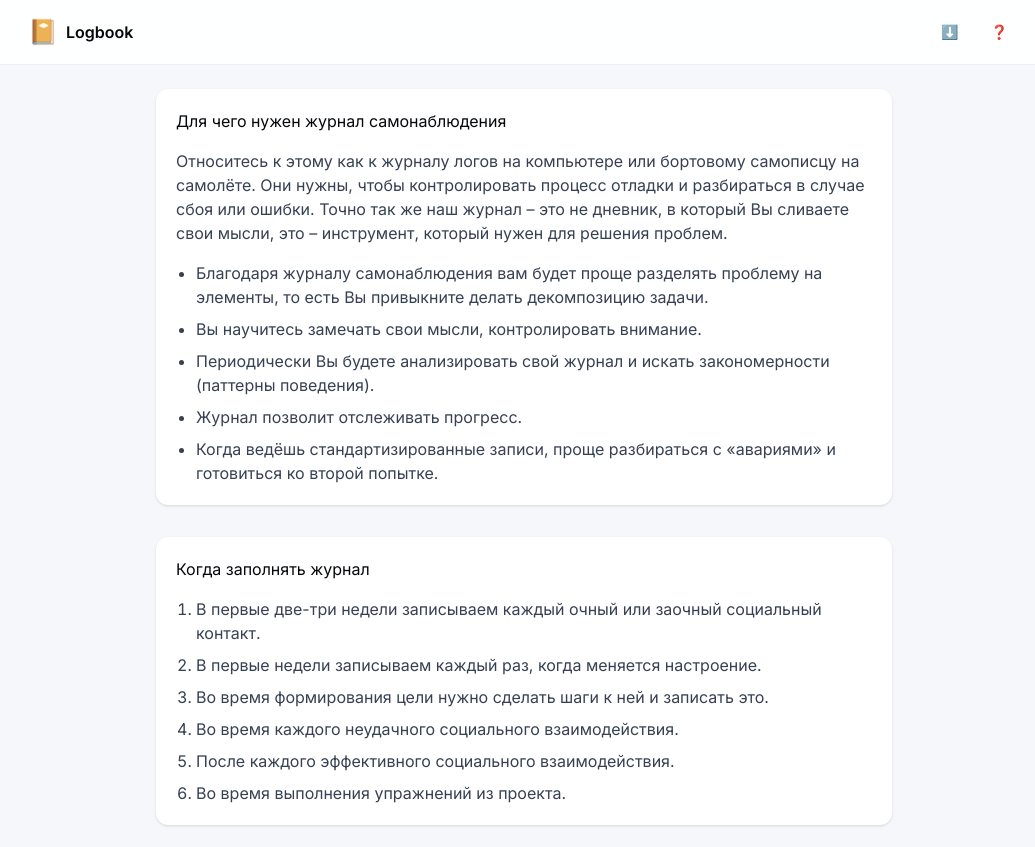
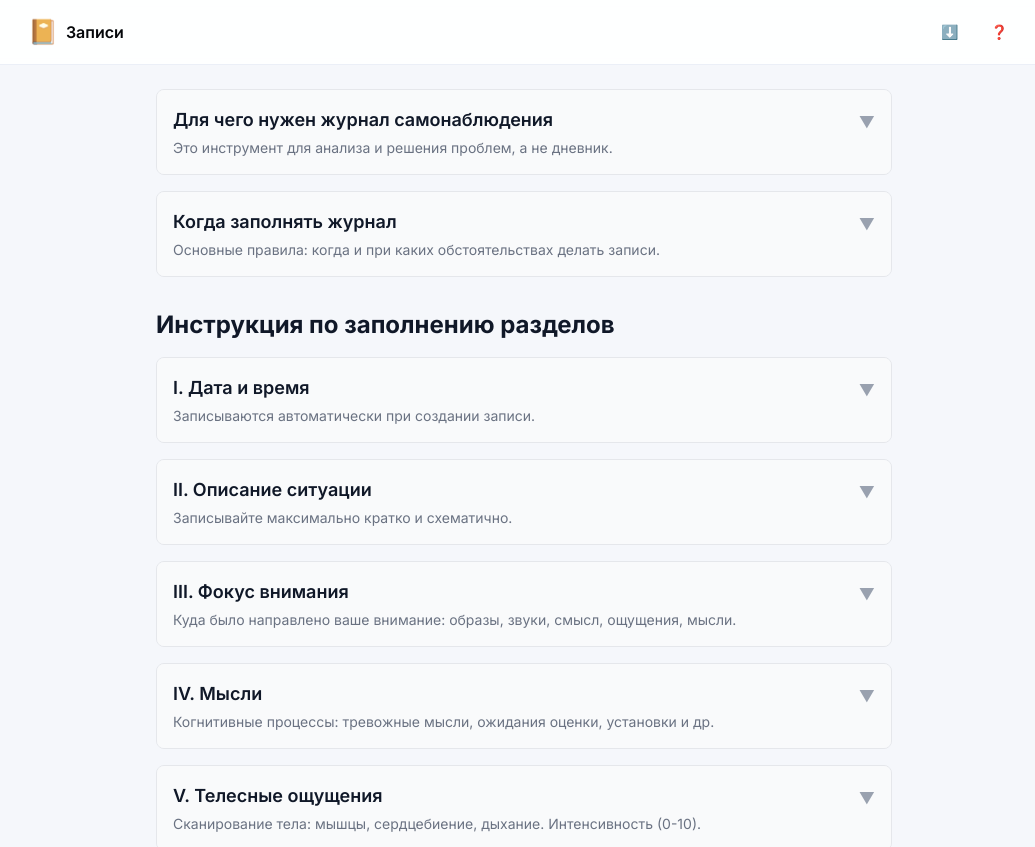
Before and after one commit to ayratzarip/logbook, a Next.js app: page /instructions in a window 1280 px wide. Shown: the top 847 px of the page, without its empty margins (116-1151 px from the left). Built offline with nearby package versions, Linux system fonts and the light colour scheme.

Commit message:
Изменил дизайн инструкции и кнопки добавить

```diff
--- a/app/instructions/page.tsx
+++ b/app/instructions/page.tsx
@@ -1,7 +1,6 @@
 'use client';
 
 import { Header } from '@/components/layout/Header';
-import { Card, CardContent, CardHeader, CardTitle } from '@/components/ui/card';
 import { useState } from 'react';
 import { cn } from '@/lib/utils/cn';
 
@@ -37,11 +36,10 @@ export default function InstructionsPage() {
 
       <main className="container mx-auto px-4 py-6 max-w-3xl space-y-8 pb-20">
         <section>
-          <Card>
-            <CardHeader>
-              <CardTitle>Для чего нужен журнал самонаблюдения</CardTitle>
-            </CardHeader>
-            <CardContent className="space-y-4 text-gray-700 dark:text-gray-300">
+          <InstructionItem
+            title="Для чего нужен журнал самонаблюдения"
+            summary="Это инструмент для анализа и решения проблем, а не дневник."
+          >
             <p>
               Относитесь к этому как к журналу логов на компьютере или бортовому самописцу на самолёте. Они нужны, чтобы контролировать процесс отладки и разбираться в случае сбоя или ошибки. Точно так же наш журнал – это не дневник, в который Вы сливаете свои мысли, это – инструмент, который нужен для решения проблем.
             </p>
@@ -52,26 +50,21 @@ export default function InstructionsPage() {
               <li>Журнал позволит отслеживать прогресс.</li>
               <li>Когда ведёшь стандартизированные записи, проще разбираться с «авариями» и готовиться ко второй попытке.</li>
             </ul>
-            </CardContent>
-          </Card>
-        </section>
+          </InstructionItem>
 
-        <section>
-            <Card>
-            <CardHeader>
-              <CardTitle>Когда заполнять журнал</CardTitle>
-            </CardHeader>
-             <CardContent className="space-y-4 text-gray-700 dark:text-gray-300">
+          <InstructionItem
+            title="Когда заполнять журнал"
+            summary="Основные правила: когда и при каких обстоятельствах делать записи."
+          >
             <ul className="list-decimal pl-5 space-y-2">
                 <li>В первые две-три недели записываем каждый очный или заочный социальный контакт.</li>
-                    <li>В первые недели записываем каждый раз, когда меняется настроение.</li>
-                    <li>Во время формирования цели нужно сделать шаги к ней и записать это.</li>
+                <li>В первые две-три недели записываем каждый раз, когда меняется настроение.</li>
                 <li>Во время каждого неудачного социального взаимодействия.</li>
                 <li>После каждого эффективного социального взаимодействия.</li>
+                <li>Когда Вы движетесь к цели, то при выполнении каждого шага.</li>
                 <li>Во время выполнения упражнений из проекта.</li>
             </ul>
-             </CardContent>
-            </Card>
+          </InstructionItem>
         </section>
 
         <section>
--- a/app/page.tsx
+++ b/app/page.tsx
@@ -39,7 +39,7 @@ export default function Home() {
           <Button
             variant="primary"
             size="lg"
-            className="fixed bottom-6 right-6 h-14 w-14 rounded-full shadow-lg hover:shadow-xl transition-shadow z-50"
+            className="fixed bottom-6 right-6 h-14 w-14 rounded-full shadow-lg hover:shadow-xl transition-shadow z-50 bg-brand-70 text-white hover:opacity-90 focus-visible:ring-brand-70/40"
           >
             ➕
           </Button>
--- a/components/layout/Header.tsx
+++ b/components/layout/Header.tsx
@@ -29,7 +29,7 @@ export function Header() {
           <span className="text-2xl" aria-hidden>
             📔
           </span>
-          <span className="text-gray-0 dark:text-gray-100">Logbook</span>
+          <span className="text-gray-0 dark:text-gray-100">Записи</span>
         </Link>
 
         <div className="flex items-center gap-2">
```
Lines whose indentation alone changed are shown as unchanged.
